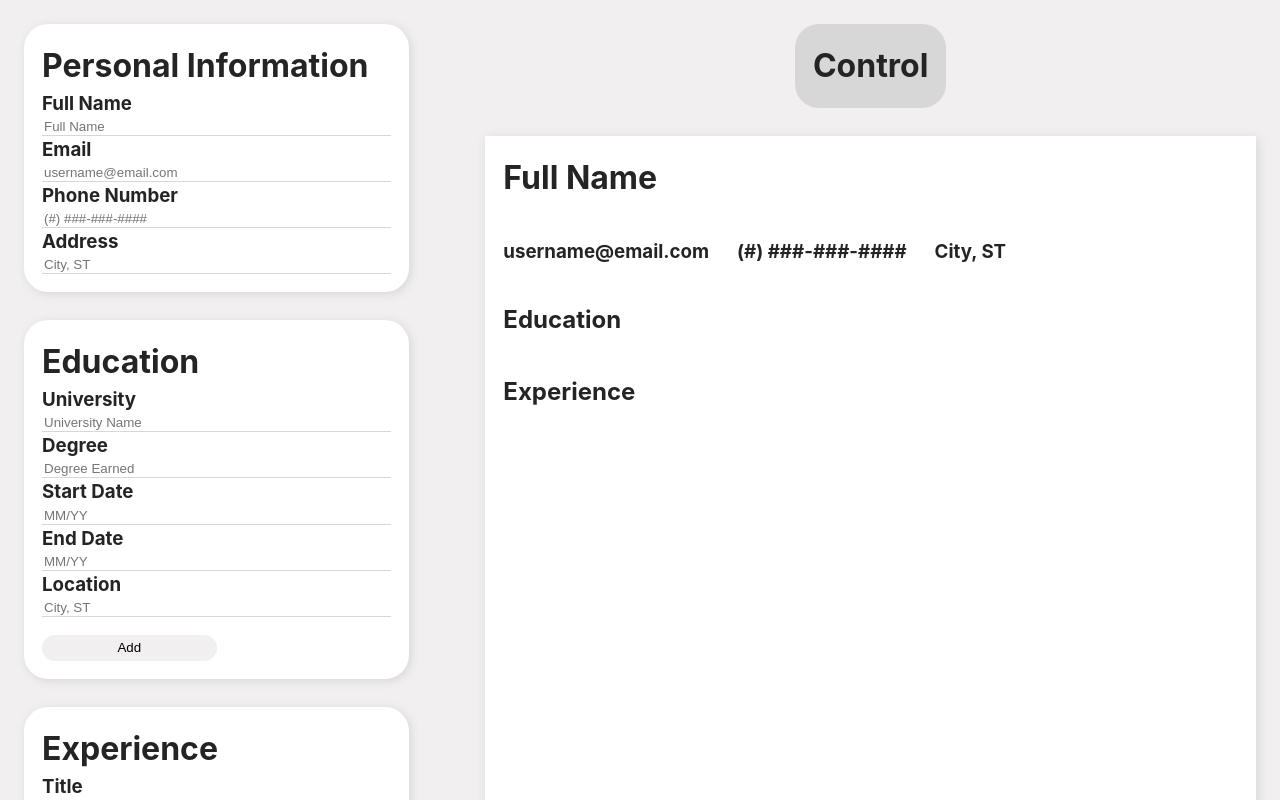
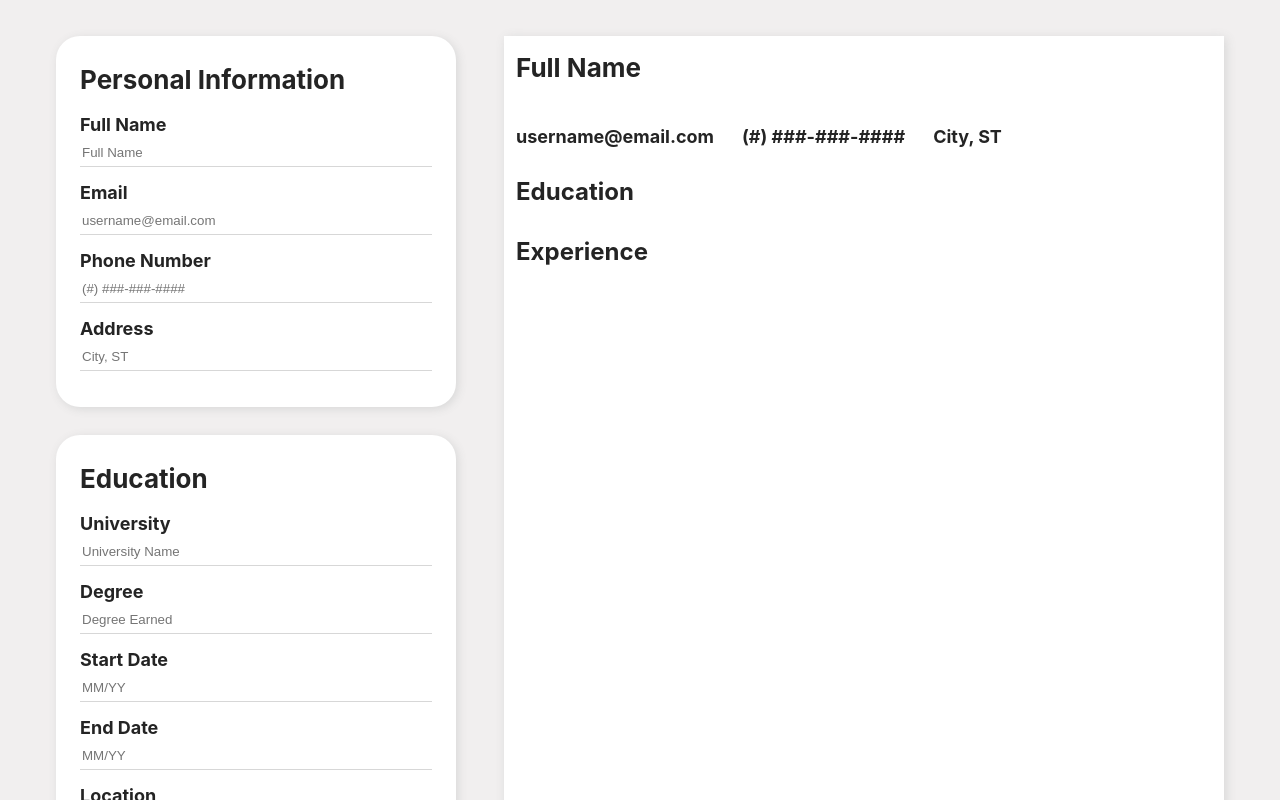
Before and after one commit to colleennicole223/odin-cv-application, a React (Vite) app: page / in a window 1280 px wide. Shown: the top 800 px of the page. Built offline with nearby package versions, Linux system fonts and the light colour scheme.

Commit message:
Updated stylesheet flexbox and spacing

```diff
--- a/src/App.jsx
+++ b/src/App.jsx
@@ -57,7 +57,7 @@ function App() {
         </div>
 
         <div className='docColumn'>
-          <Control></Control>
+          {/* <Control></Control> */}
           <Render
             getPersonal = {getPersonal}
             getEducation = {getEducation}
--- a/src/components/MenuEducation.jsx
+++ b/src/components/MenuEducation.jsx
@@ -40,7 +40,10 @@ export default function MenuEducation({getEducation, setEducation}) {
         <h3>Location</h3>
         <input onChange={(e) => newEducation.location = e.target.value} placeholder={newEducation.location}/>
 
-        <button onClick={addEducation}>Add</button>
+        <div id='menuEnd'>
+          <button onClick={addEducation}>Add</button>
+        </div>
+
 
     </div>
 
--- a/src/components/MenuExperience.jsx
+++ b/src/components/MenuExperience.jsx
@@ -38,7 +38,10 @@ export default function MenuExperience({setExperience, getExperience}){
             <h3>Location</h3>
             <input onChange={(e) => newExperience.location = e.target.value} placeholder={newExperience.location}/>
 
-            <button onClick={addExperience}>Add</button>
+            <div id='menuEnd'>
+                <button onClick={addExperience}>Add</button>
+            </div>
+
         </div>
     )
 }
--- a/src/styles/style.css
+++ b/src/styles/style.css
@@ -1,24 +1,32 @@
 :root, body {
-  /* variables 🌸*/
+  /* 🟰variables */
   --spacing-default: 24px;
-  --spacing-thin: 18px;
+  --spacing-thin: 12px;
+  --spacing-large: 28px;
   --spacing-gap: 28px;
   --border-radius: 24px;
   --color-grey-100: #f1efef;
   --color-grey-200: #d7d7d7;
   --color-grey-900: #242424;
   --shadow: 2px 2px 10px var(--color-grey-200);
+  --interaction-height: 26px;
 
-  /* font information */
+  /* 🅰️font */
   font-family: Inter, system-ui, Avenir, Helvetica, Arial, sans-serif;
   line-height: 1.5;
   color: var(--color-grey-900);
 
-  /* span full page */
+  /* 🔎size */
   margin: 0;
   padding: 0 0;
 
-  background-color: black;
+  /* ❇️color */
+  background-color: var(--color-grey-100);
+
+  /* ➡️orientation */
+  display: flex;
+  justify-content: center;
+  min-width: fit-content;
 }
 
 h1, h2, h3{
@@ -26,57 +34,81 @@ h1, h2, h3{
   margin: 0px;
 }
 
+h1{
+  font-size: 26px;
+  padding-bottom: var(--spacing-thin);
+}
+
+h2{
+  font-size: 24px;
+}
+
+h3{
+  font-size: 18px;
+}
+
+
 button{
-  height: 26px;
+  /* 🔎size */
+  height: var(--interaction-height);
   width: 50%;
   margin-top: var(--spacing-thin);
+
+  /* 🟪shape */
   border: none;
+  border-radius: 13px;
+
+  /* ❇️color */
   background-color: var(--color-grey-100);
-  border-radius: 13px;
+  transition: background-color 500ms;
+}
+
+button:hover{
+  background-color: var(--color-grey-200);
+
 }
 
 input{
+  /* 🔎size */
+  height: var(--interaction-height);
+  margin-bottom: var(--spacing-thin);
+
+  /* 🟪shape */
   border: none;
   border-bottom: solid 1px var(--color-grey-200);
 }
 
 .display {
-  /* size */
-  height: 100vh;
-  widows: 100vw;
+  /* 🔎size */
+  width: 95vw;
+  padding-top: var(--spacing-thin);
+  max-width: 1500px;
 
-  /* orientation */
+  /* ➡️orientation */
   display: flex;
   flex: auto;
   flex-direction: row;
-  gap: var(--spacing-gap);
-
-  /* color */
-  background-color: var(--color-grey-100);
 }
 
 .menuColumn {
-  /* size */
-  width: 50%;
+  /* 🔎size */
+  width: 60%;
   padding: var(--spacing-default) var(--spacing-default);
+  max-width: 400px;
 
-  /* orientation */
+  /* ➡️orientation */
   display: flex;
   flex: auto;
   flex-direction: column;
   gap: var(--spacing-gap);
-
-  /* color */
-  /* background-color: pink; */
-
 }
 
 .docColumn {
-  /* size */
+  /* 🔎size */
   width: 100%;
   padding: var(--spacing-default) var(--spacing-default);
 
-  /* orientation */
+  /* ➡️orientation */
   display: flex;
   flex: auto;
   flex-direction: column;
@@ -85,50 +117,56 @@ input{
 }
 
 #menu {
-  /* size */
-  padding: var(--spacing-thin) var(--spacing-thin);
+  /* 🔎size */
+  padding: var(--spacing-default) var(--spacing-default);
 
-  /* shape */
+  /* 🟪shape */
   border-radius: var(--border-radius);
 
-  /* color */
+  /* ➡️orientation */
+  display: flex;
+  flex-direction: column;
+
+  /* ❇️color */
   background-color: white;
   box-shadow: var(--shadow);
+}
 
-  /* orientation */
+#menuEnd{
   display: flex;
-  flex-direction: column;
+  justify-content: center;
 }
 
 #control {
-  /* size */
+  /* 🔎size */
   padding: var(--spacing-thin) var(--spacing-thin);
 
-  /* shape */
+  /* 🟪shape */
   border-radius: var(--border-radius);
 
-  /* color */
+  /* ❇️color */
   background-color: var(--color-grey-200);
 }
 
 #render {
-  /* size */
+  /* 🔎size */
   width: 100%;
+  max-width: 1200px;
   aspect-ratio: 1/1.4142;
 
-  /* color */
+  /* ❇️color */
   background-color: white;
   box-shadow: var(--shadow);
 }
 
 #contentHeader, #contentContact {
-  /* size */
+  /* 🔎size */
   padding: var(--spacing-thin) var(--spacing-thin);
   width: 100%;
 }
 
 #contentContact {
-  /* orientation */
+  /* ➡️orientation */
   display: flex;
   flex: auto;
   flex-direction: row;
```
